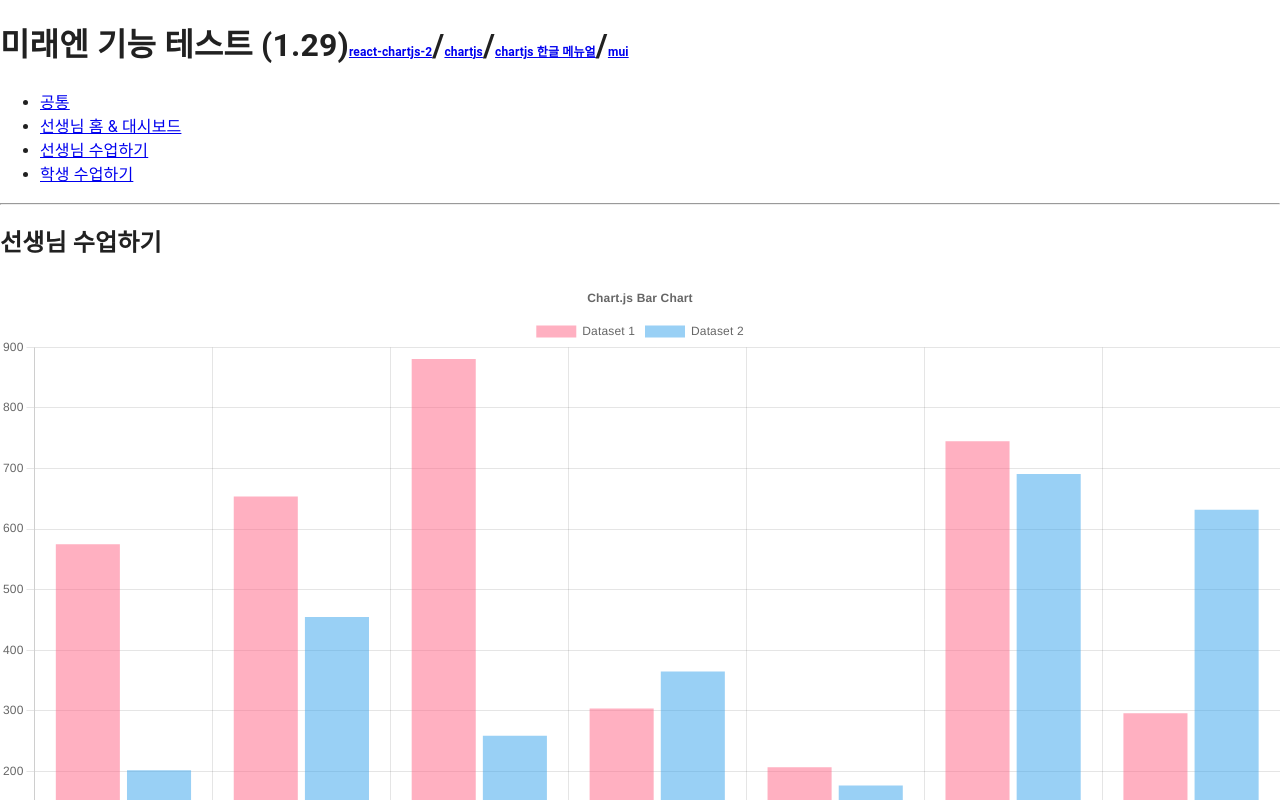
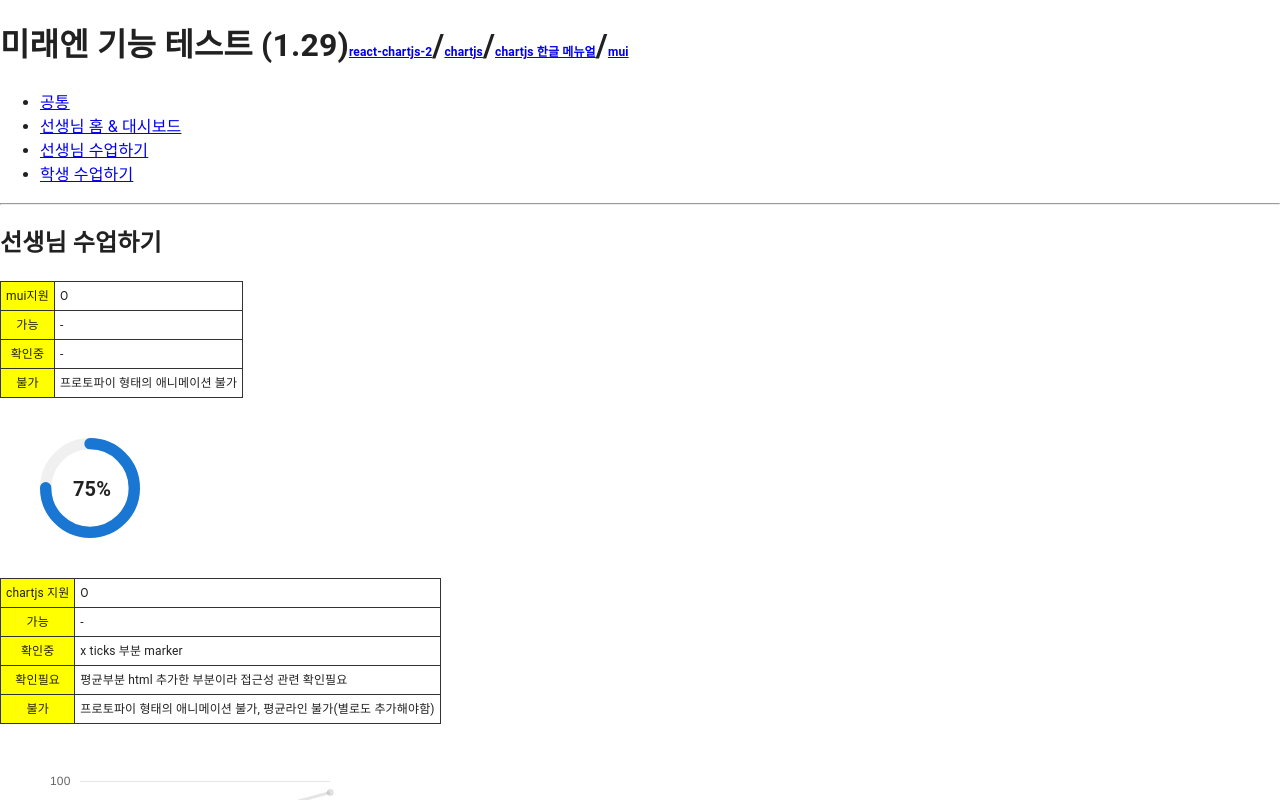
Before and after one commit to rightbrainLIB/miraeN_function_test, a React (Vite) app: page /miraeN_function_test/t2 in a window 1280 px wide. Shown: the top 800 px of the page. Built offline with nearby package versions, Linux system fonts and the light colour scheme.

Commit message:
[추가] 선생님 수업하기 추가

```diff
--- a/src/pages/T1.tsx
+++ b/src/pages/T1.tsx
@@ -18,6 +18,7 @@ import {
   Divider,
   Slide,
   Zoom,
+  Chip,
 } from "@mui/material";
 import {
   Chart as ChartJS,
@@ -68,6 +69,25 @@ function T1() {
     };
   }, []);
 
+  // function drawExtraLine(context) {
+  //   const ctx = context.chart.ctx;
+  //   const width = context.chart.canvas.width;
+  //   const { x, y, x2, y2, options } = context.element;
+  //   ctx.save();
+  //   ctx.lineWidth = options.borderWidth;
+  //   ctx.strokeStyle = options.borderColor;
+  //   ctx.setLineDash([2, 2]);
+  //   ctx.lineDashOffset = options.borderDashOffset;
+  //   ctx.beginPath();
+  //   ctx.moveTo(0, y);
+  //   ctx.lineTo(x, y);
+  //   ctx.moveTo(x2, y2);
+  //   ctx.lineTo(width, y);
+  //   ctx.stroke();
+  //   ctx.restore();
+  //   return true;
+  // }
+
   const options = {
     responsive: true,
     layout: {
@@ -101,29 +121,30 @@ function T1() {
       title: {
         display: false,
       },
-      annotation: {
-        clip: false,
-        annotations: [
-          {
-            borderColor: "rgb(0, 0, 0)",
-            borderWidth: 1,
-            borderStyle: "dashed",
-            borderDash: [2, 2],
-            label: {
-              display: true,
-              content: "2학년 평균",
-              position: {
-                x: "start",
-                y: "start",
-              },
-              xAdjust: -140,
-              yAdjust: 20,
-            },
-            yMin: 50,
-            yMax: 50,
-          },
-        ],
-      },
+      // annotation: {
+      //   clip: false,
+      //   annotations: [
+      //     {
+      //       borderColor: "rgb(0, 0, 0)",
+      //       borderWidth: 1,
+      //       borderStyle: "dashed",
+      //       borderDash: [2, 2],
+      //       //  beforeDraw: drawExtraLine,
+      //       label: {
+      //         display: true,
+      //         content: "2학년 평균",
+      //         position: {
+      //           x: "start",
+      //           y: "start",
+      //         },
+      //         xAdjust: -140,
+      //         yAdjust: 20,
+      //       },
+      //       yMin: 50,
+      //       yMax: 50,
+      //     },
+      //   ],
+      // },
     },
   };
 
@@ -136,18 +157,42 @@ function T1() {
         categoryPercentage: 0.8,
         barPercentage: 0.5,
         data: [65, 59, 80, 81],
-        backgroundColor: [
-          "rgba(255, 99, 132, 0.2)",
-          "rgba(255, 159, 64, 0.2)",
-          "rgba(255, 205, 86, 0.2)",
-          "rgba(75, 192, 192, 0.2)",
-        ],
-        borderColor: [
-          "rgb(255, 99, 132)",
-          "rgb(255, 159, 64)",
-          "rgb(255, 205, 86)",
-          "rgb(75, 192, 192)",
-        ],
+        // backgroundColor: [
+        //   "rgba(255, 99, 132, 0.2)",
+        //   "rgba(255, 159, 64, 0.2)",
+        //   "rgba(255, 205, 86, 0.2)",
+        //   "rgba(75, 192, 192, 0.2)",
+        // ],
+        backgroundColor: (context: { dataIndex: number }) => {
+          const shape = document.createElement("canvas");
+          const ctx = shape?.getContext("2d");
+          if (ctx) {
+            const gradient = ctx.createLinearGradient(
+              0,
+              0,
+              shape.width,
+              shape.height
+            );
+
+            if (context.dataIndex === 2) {
+              gradient.addColorStop(0, "rgba(255, 0, 0, 0.5)");
+              gradient.addColorStop(1, "rgba(0, 0, 255, 0.5)");
+            } else {
+              gradient.addColorStop(0, "rgba(0, 255, 0, 0.5)");
+              gradient.addColorStop(1, "rgba(0, 0, 255, 0.5)");
+            }
+
+            return gradient;
+          }
+
+          return undefined;
+        },
+        // borderColor: [
+        //   "rgb(255, 99, 132)",
+        //   "rgb(255, 159, 64)",
+        //   "rgb(255, 205, 86)",
+        //   "rgb(75, 192, 192)",
+        // ],
         borderWidth: 1,
         borderRadius: 50,
         borderSkipped: false,
@@ -336,6 +381,7 @@ function T1() {
       },
       {
         label: "학년",
+
         data: [
           {
             x: 69,
@@ -482,7 +528,7 @@ function T1() {
       <table className="info">
         <tbody>
           <tr>
-            <th>chartjs</th>
+            <th>chartjs 지원</th>
             <td>O</td>
           </tr>
           <tr>
@@ -490,29 +536,115 @@ function T1() {
             <td>grid, scales y축 안보이게 가능</td>
           </tr>
           <tr>
-            <th>확인중</th>
-            <td>평균 라인추가</td>
+            <th>확인필요</th>
+            <td>평균부분 html 추가한 부분이라 접근성 관련 확인필요</td>
           </tr>
           <tr>
             <th>불가</th>
-            <td>프로토파이 형태의 애니메이션 불가</td>
+            <td>프로토파이 형태의 애니메이션 불가, 색변화 불가</td>
           </tr>
         </tbody>
       </table>
       <Stack
         sx={{
+          position: "relative",
           width: "300px",
           display: "flex",
           flexDirection: "row",
           marginLeft: 20,
+          overflow: "hidden",
         }}
       >
-        <Bar options={options} data={data} ref={chartRef} />
+        <Box
+          sx={{
+            position: "relative",
+            zIndex: 1,
+          }}
+        >
+          <Bar options={options} data={data} ref={chartRef} />
+        </Box>
+        <Box
+          sx={{
+            position: "absolute",
+            width: "100%",
+            height: "1px",
+            top: "50%",
+            left: 0,
+            marginTop: "-10px",
+            opacity: 0,
+            animation: "slideInFromBottom 0.5s 0.5s forwards",
+            "@keyframes slideInFromBottom": {
+              from: {
+                transform: "translateY(100%)",
+                opacity: 1,
+              },
+              to: {
+                transform: "translateY(0)",
+                opacity: 1,
+              },
+            },
+          }}
+        >
+          <Box
+            sx={{
+              position: "relative",
+              "&::before": {
+                content: "''",
+                position: "absolute",
+                top: 0,
+                left: 0,
+                width: 0,
+                height: 0,
+                borderTop: "8px solid transparent",
+                borderBottom: "8px solid transparent",
+                borderRight: "8px solid #000",
+                transform: "translate(-50%, -50%) rotate(180deg)",
+                zIndex: 1,
+              },
+            }}
+          >
+            <Divider
+              sx={{
+                position: "relative",
+                borderColor: "#000",
+                borderStyle: "dashed",
+                opacity: 0,
+                animation: "fadeIn 0.8s 0.5s forwards",
+                "@keyframes fadeIn": {
+                  "0%": {
+                    transform: " translateX(-200%)",
+                    opacity: 0,
+                  },
+                  "20%,30%": {
+                    transform: " translateX(-100%)",
+                    opacity: 1,
+                  },
+                  "100%": {
+                    transform: " translateX(0)",
+                    opacity: 1,
+                  },
+                },
+              }}
+            />
+          </Box>
+          <Chip
+            label="2학년 평균"
+            sx={{
+              marginLeft: "-4px",
+              marginTop: "10px",
+              backgroundColor: "#000",
+              color: "#fff",
+              fontSize: "12px",
+              borderRadius: 0,
+              height: "28px",
+            }}
+          />
+        </Box>
       </Stack>
       <table className="info">
         <tbody>
           <tr>
-            <th>mui</th>
+            <th>mui 지원</th>
             <td>O</td>
           </tr>
           <tr>
@@ -593,7 +725,7 @@ function T1() {
       <table className="info">
         <tbody>
           <tr>
-            <th>chartjs</th>
+            <th>chartjs 지원</th>
             <td>O</td>
           </tr>
           <tr>
@@ -622,7 +754,7 @@ function T1() {
       <table className="info">
         <tbody>
           <tr>
-            <th>chartjs</th>
+            <th>chartjs 지원</th>
             <td>O</td>
           </tr>
           <tr>
@@ -630,8 +762,12 @@ function T1() {
             <td>-</td>
           </tr>
           <tr>
-            <th>확인중</th>
+            <th>확인</th>
             <td>-</td>
+          </tr>
+          <tr>
+            <th>확인필요</th>
+            <td>학습시간 위치가 x 좌표 데이터에 위치해서 확인이 필요함</td>
           </tr>
           <tr>
             <th>불가</th>
@@ -649,6 +785,7 @@ function T1() {
           flexDirection: "colum",
           marginBottom: 10,
           marginTop: 2,
+          marginLeft: 5,
         }}
       >
         <List
@@ -688,6 +825,7 @@ function T1() {
             <Typography sx={{ fontSize: "10px" }}>학년</Typography>
           </ListItem>
         </List>
+        <Typography sx={{ fontSize: 12 }}>성취도</Typography>
         <Bubble options={options03} data={data03} />
       </Stack>
     </>
--- a/src/pages/T2.tsx
+++ b/src/pages/T2.tsx
@@ -1,3 +1,4 @@
+import { useState, useEffect } from "react";
 import {
   Chart as ChartJS,
   CategoryScale,
@@ -6,9 +7,15 @@ import {
   Title,
   Tooltip,
   Legend,
-} from 'chart.js';
-import { Bar } from 'react-chartjs-2';
-import faker from 'faker';
+} from "chart.js";
+import { Line } from "react-chartjs-2";
+
+import {
+  CircularProgress,
+  Typography,
+  Stack,
+  circularProgressClasses,
+} from "@mui/material";
 
 ChartJS.register(
   CategoryScale,
@@ -23,39 +30,166 @@ const options = {
   responsive: true,
   plugins: {
     legend: {
-      position: 'top' as const,
+      display: false,
     },
     title: {
-      display: true,
-      text: 'Chart.js Bar Chart',
+      display: false,
+    },
+  },
+  scales: {
+    x: {
+      grid: {
+        display: false,
+        drawTicks: false,
+      },
+      ticks: {
+        // callback: function (value: number | string) {
+        //   const marker =
+        //     '<div style="display: inline-block; width: 20px; height: 20px; background-color: red; margin-right: 5px;"></div>';
+        //   return marker + value;
+        // },
+      },
+    },
+    y: {
+      min: 0,
+      max: 100,
+      grid: {
+        display: true,
+        drawTicks: false,
+        // tickLength: 20,
+      },
+      ticks: {
+        stepSize: 25,
+        padding: 10,
+      },
+      border: {
+        display: false,
+      },
     },
   },
 };
 
-const labels = ['January', 'February', 'March', 'April', 'May', 'June', 'July'];
+const labels = ["5", "15", "25", "5", "15", "25"];
 const data = {
-  labels,
+  labels: labels,
   datasets: [
     {
-      label: 'Dataset 1',
-      data: labels.map(() => faker.datatype.number({ min: 0, max: 1000 })),
-      backgroundColor: 'rgba(255, 99, 132, 0.5)',
-    },
-    {
-      label: 'Dataset 2',
-      data: labels.map(() => faker.datatype.number({ min: 0, max: 1000 })),
-      backgroundColor: 'rgba(53, 162, 235, 0.5)',
+      label: "Blue",
+      data: [75, 50, 80, 56, 78, 90],
     },
   ],
 };
 
 function T2() {
+  const [progress, setProgress] = useState(0);
+  const percentage = 75;
+  const duration = 1;
+
+  useEffect(() => {
+    const interval = setInterval(() => {
+      setProgress((prevProgress) => {
+        if (prevProgress >= percentage) {
+          clearInterval(interval);
+          return percentage;
+        } else {
+          return prevProgress + 1;
+        }
+      });
+    }, duration / percentage);
+
+    return () => {
+      clearInterval(interval);
+    };
+  }, [percentage, duration]);
+
   return (
     <>
       <h2>선생님 수업하기</h2>
-      <Bar options={options} data={data} />;
+      <table className="info">
+        <tbody>
+          <tr>
+            <th>mui지원</th>
+            <td>O</td>
+          </tr>
+          <tr>
+            <th>가능</th>
+            <td>-</td>
+          </tr>
+          <tr>
+            <th>확인중</th>
+            <td>-</td>
+          </tr>
+          <tr>
+            <th>불가</th>
+            <td>프로토파이 형태의 애니메이션 불가</td>
+          </tr>
+        </tbody>
+      </table>
+      <Stack sx={{ width: "100px", margin: 5, position: "relative" }}>
+        <CircularProgress
+          variant="determinate"
+          value={100}
+          size={100}
+          thickness={5}
+          style={{ color: "#f0f0f0", position: "relative" }}
+        />
+        <CircularProgress
+          variant="determinate"
+          value={progress}
+          size={100}
+          thickness={5}
+          sx={{
+            position: "absolute",
+            [`& .${circularProgressClasses.circle}`]: {
+              strokeLinecap: "round",
+              backgroundColor: "#f0f0f0",
+            },
+          }}
+        />
+        <Typography
+          variant="h6"
+          sx={{
+            position: "absolute",
+            top: "50%",
+            left: "50%",
+            marginTop: "-15px",
+            marginLeft: "-17px",
+            fontWeight: "bold",
+          }}
+        >{`${progress}%`}</Typography>
+      </Stack>
+      <table className="info">
+        <tbody>
+          <tr>
+            <th>chartjs 지원</th>
+            <td>O</td>
+          </tr>
+          <tr>
+            <th>가능</th>
+            <td>-</td>
+          </tr>
+          <tr>
+            <th>확인중</th>
+            <td>x ticks 부분 marker</td>
+          </tr>
+          <tr>
+            <th>확인필요</th>
+            <td>평균부분 html 추가한 부분이라 접근성 관련 확인필요</td>
+          </tr>
+          <tr>
+            <th>불가</th>
+            <td>
+              프로토파이 형태의 애니메이션 불가, 평균라인 불가(별로도
+              추가해야함)
+            </td>
+          </tr>
+        </tbody>
+      </table>
+      <Stack sx={{ width: "300px", margin: 5 }}>
+        <Line options={options} data={data} />
+      </Stack>
     </>
-  )
+  );
 }
 
-export default T2
+export default T2;
```
